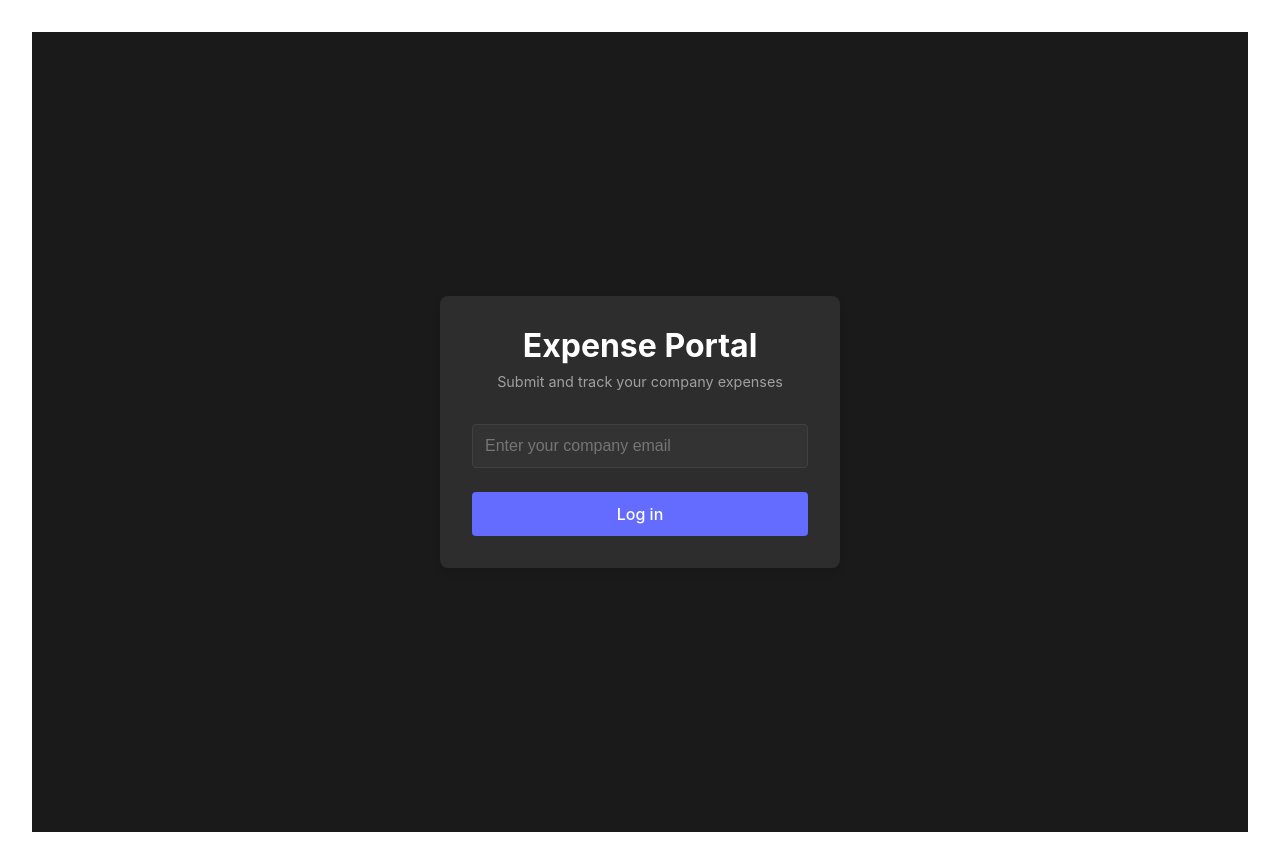
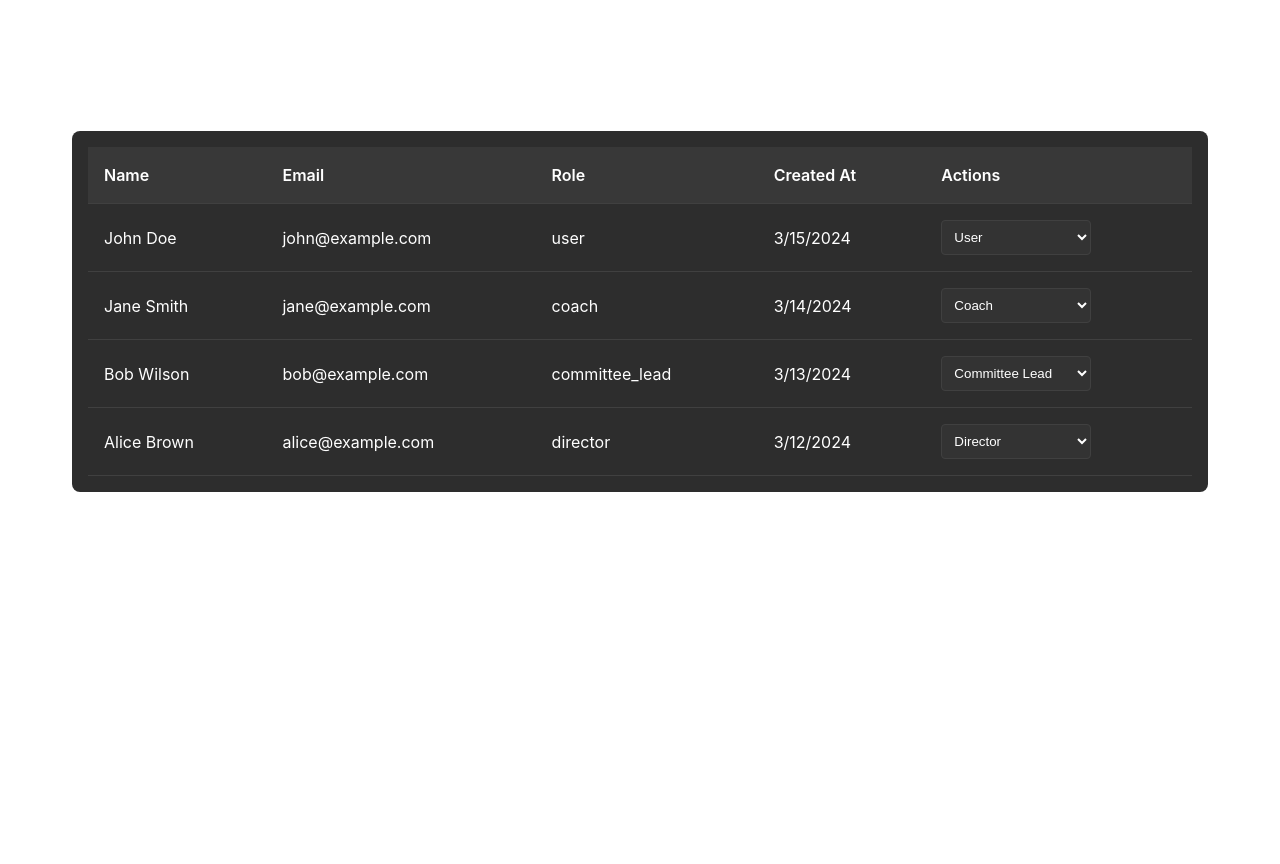
Before and after one commit to dominykas-twoday/ai-hackathon-ui, a React (Vite) app: page /admin in a window 1280 px wide. Before the commit this address led to /. After the commit the page ends 800 px from the top, so only its background shows below. Built offline with nearby package versions, Linux system fonts and the light colour scheme.

Commit message:
Add admin panel

```diff
--- a/src/App.tsx
+++ b/src/App.tsx
@@ -7,6 +7,7 @@ import {
 import "./App.css";
 import ExpenseForm from "./components/ExpenseForm";
 import Login from "./components/Login";
+import AdminPanel from "./pages/AdminPanel";
 
 function App() {
   return (
@@ -14,6 +15,7 @@ function App() {
       <Routes>
         <Route path="/" element={<Login />} />
         <Route path="/form" element={<ExpenseForm />} />
+        <Route path="/admin" element={<AdminPanel />} />
         <Route path="*" element={<Navigate to="/" replace />} />
       </Routes>
     </Router>
--- /dev/null
+++ b/src/pages/AdminPanel.css
@@ -0,0 +1,69 @@
+.admin-panel {
+  padding: 2rem;
+  max-width: 1200px;
+  margin: 0 auto;
+}
+
+.admin-panel h1 {
+  color: #ffffff;
+  margin-bottom: 2rem;
+  font-size: 2rem;
+}
+
+.users-table-container {
+  background-color: #2d2d2d;
+  border-radius: 8px;
+  padding: 1rem;
+  overflow-x: auto;
+}
+
+.users-table {
+  width: 100%;
+  border-collapse: collapse;
+  color: #ffffff;
+}
+
+.users-table th,
+.users-table td {
+  padding: 1rem;
+  text-align: left;
+  border-bottom: 1px solid #404040;
+}
+
+.users-table th {
+  background-color: #383838;
+  font-weight: 600;
+}
+
+.users-table tr:hover {
+  background-color: #383838;
+}
+
+.role-select {
+  padding: 0.5rem;
+  border-radius: 4px;
+  background-color: #333333;
+  color: #ffffff;
+  border: 1px solid #404040;
+  cursor: pointer;
+  min-width: 150px;
+}
+
+.role-select:focus {
+  outline: none;
+  border-color: #646cff;
+}
+
+.admin-panel-loading,
+.admin-panel-error {
+  display: flex;
+  justify-content: center;
+  align-items: center;
+  min-height: 200px;
+  color: #ffffff;
+  font-size: 1.2rem;
+}
+
+.admin-panel-error {
+  color: #ff6b6b;
+}
--- /dev/null
+++ b/src/pages/AdminPanel.tsx
@@ -0,0 +1,132 @@
+import { useEffect, useState } from "react";
+import type { User, UserRole } from "../types/User";
+import "./AdminPanel.css";
+
+// Mock data for development
+const mockUsers: User[] = [
+  {
+    id: "1",
+    name: "John Doe",
+    email: "john@example.com",
+    role: "user",
+    createdAt: "2024-03-15T10:00:00Z",
+    updatedAt: "2024-03-15T10:00:00Z",
+  },
+  {
+    id: "2",
+    name: "Jane Smith",
+    email: "jane@example.com",
+    role: "coach",
+    createdAt: "2024-03-14T15:30:00Z",
+    updatedAt: "2024-03-14T15:30:00Z",
+  },
+  {
+    id: "3",
+    name: "Bob Wilson",
+    email: "bob@example.com",
+    role: "committee_lead",
+    createdAt: "2024-03-13T09:15:00Z",
+    updatedAt: "2024-03-13T09:15:00Z",
+  },
+  {
+    id: "4",
+    name: "Alice Brown",
+    email: "alice@example.com",
+    role: "director",
+    createdAt: "2024-03-12T14:45:00Z",
+    updatedAt: "2024-03-12T14:45:00Z",
+  },
+];
+
+const AdminPanel = () => {
+  const [users, setUsers] = useState<User[]>([]);
+  const [loading, setLoading] = useState(true);
+  const [error, setError] = useState<string | null>(null);
+
+  useEffect(() => {
+    fetchUsers();
+  }, []);
+
+  const fetchUsers = async () => {
+    try {
+      setLoading(true);
+      // Simulate API delay
+      await new Promise((resolve) => setTimeout(resolve, 500));
+      setUsers(mockUsers);
+    } catch (err) {
+      setError(err instanceof Error ? err.message : "An error occurred");
+    } finally {
+      setLoading(false);
+    }
+  };
+
+  const handleRoleChange = async (userId: string, newRole: UserRole) => {
+    try {
+      // Simulate API delay
+      await new Promise((resolve) => setTimeout(resolve, 300));
+
+      setUsers(
+        users.map((user) =>
+          user.id === userId
+            ? { ...user, role: newRole, updatedAt: new Date().toISOString() }
+            : user
+        )
+      );
+    } catch (err) {
+      setError(err instanceof Error ? err.message : "An error occurred");
+    }
+  };
+
+  if (loading) {
+    return <div className="admin-panel-loading">Loading...</div>;
+  }
+
+  if (error) {
+    return <div className="admin-panel-error">{error}</div>;
+  }
+
+  return (
+    <div className="admin-panel">
+      <h1>Admin Panel</h1>
+      <div className="users-table-container">
+        <table className="users-table">
+          <thead>
+            <tr>
+              <th>Name</th>
+              <th>Email</th>
+              <th>Role</th>
+              <th>Created At</th>
+              <th>Actions</th>
+            </tr>
+          </thead>
+          <tbody>
+            {users.map((user) => (
+              <tr key={user.id}>
+                <td>{user.name}</td>
+                <td>{user.email}</td>
+                <td>{user.role}</td>
+                <td>{new Date(user.createdAt).toLocaleDateString()}</td>
+                <td>
+                  <select
+                    value={user.role}
+                    onChange={(e) =>
+                      handleRoleChange(user.id, e.target.value as UserRole)
+                    }
+                    className="role-select"
+                  >
+                    <option value="user">User</option>
+                    <option value="coach">Coach</option>
+                    <option value="committee_lead">Committee Lead</option>
+                    <option value="director">Director</option>
+                  </select>
+                </td>
+              </tr>
+            ))}
+          </tbody>
+        </table>
+      </div>
+    </div>
+  );
+};
+
+export default AdminPanel;
--- /dev/null
+++ b/src/types/User.ts
@@ -0,0 +1,10 @@
+export type UserRole = "user" | "coach" | "committee_lead" | "director";
+
+export interface User {
+  id: string;
+  email: string;
+  name: string;
+  role: UserRole;
+  createdAt: string;
+  updatedAt: string;
+}
```
Also changed, not shown: src/hooks/useAuth.ts (added, +98 -0 lines).
